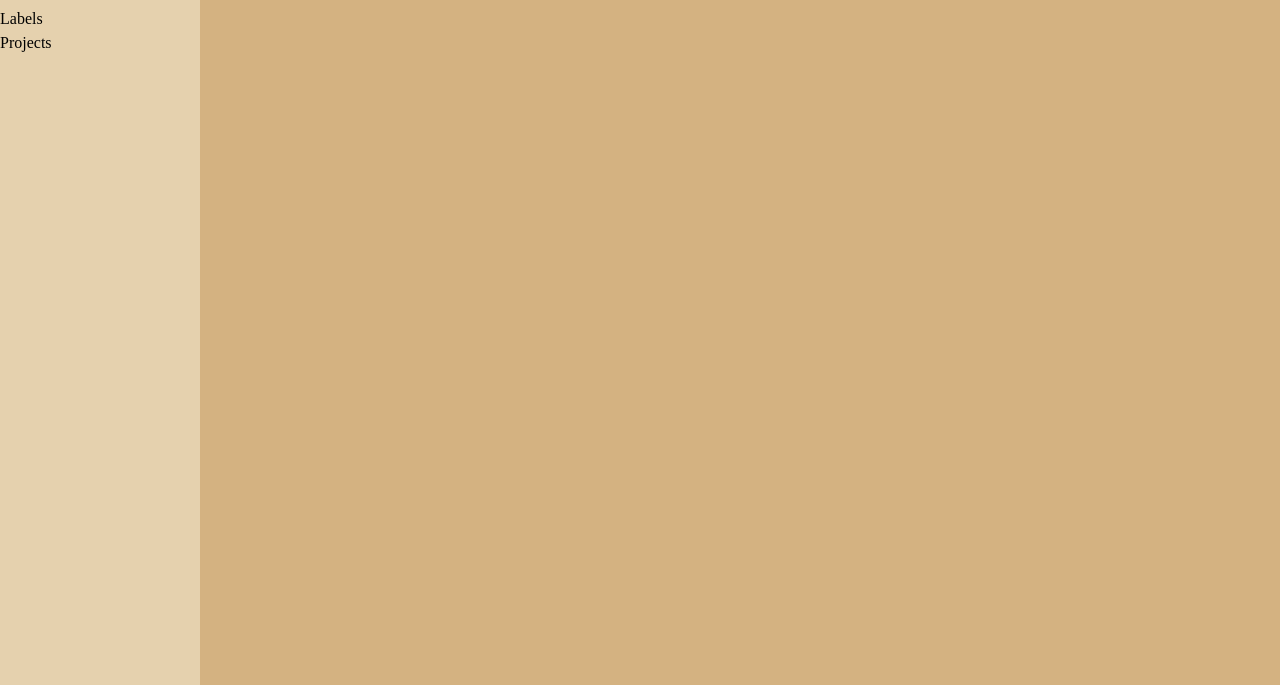
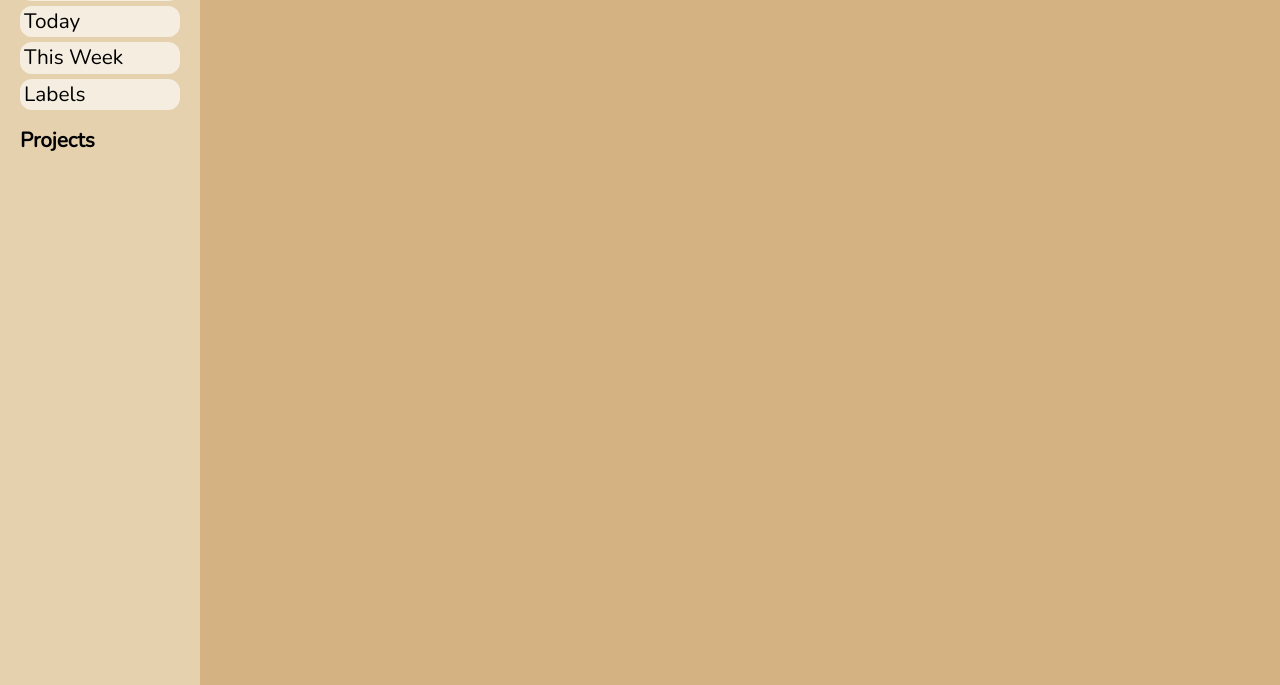
Before and after one commit to yosuanicolaus/odin-todo-list, a website built with webpack: page dist/index.html in a window 1280 px wide. Shown: the part 115-800 px from the top of the page. Built offline with nearby package versions, Linux system fonts and the light colour scheme.

Commit message:
style nav, add new font

```diff
--- a/src/style.css
+++ b/src/style.css
@@ -1,9 +1,13 @@
+@import url('https://fonts.googleapis.com/css2?family=Nunito:wght@300&display=swap');
+
 :root {
   --c1: #e5d1ae;
   --c2: #d4b281;
   --c3: #bb5d58;
   --c4: #8d4f5c;
   --c5: #5a3a3d;
+  font-family: 'Nunito', sans-serif;
+  font-size: 1.3rem;
 }
 
 html,
@@ -14,7 +18,7 @@ body {
 body {
   display: grid;
   grid-template-columns: 200px auto;
-  grid-template-rows: 50px auto;
+  grid-template-rows: 75px auto;
 }
 
 header {
@@ -35,6 +39,25 @@ header > button {
 
 nav {
   background-color: var(--c1);
+  display: grid;
+  padding: 10px 20px 10px 20px;
+  align-content: start;
+  gap: 5px;
+}
+
+.tab {
+  background-color: rgba(255, 255, 255, 0.623);
+  border-radius: 12px;
+  padding-left: 4px;
+}
+
+.tab:hover {
+  background-color: white;
+}
+
+#projects {
+  margin-top: 10px;
+  font-weight: bolder;
 }
 
 main {
```
Also changed, not shown: dist/index.html.
